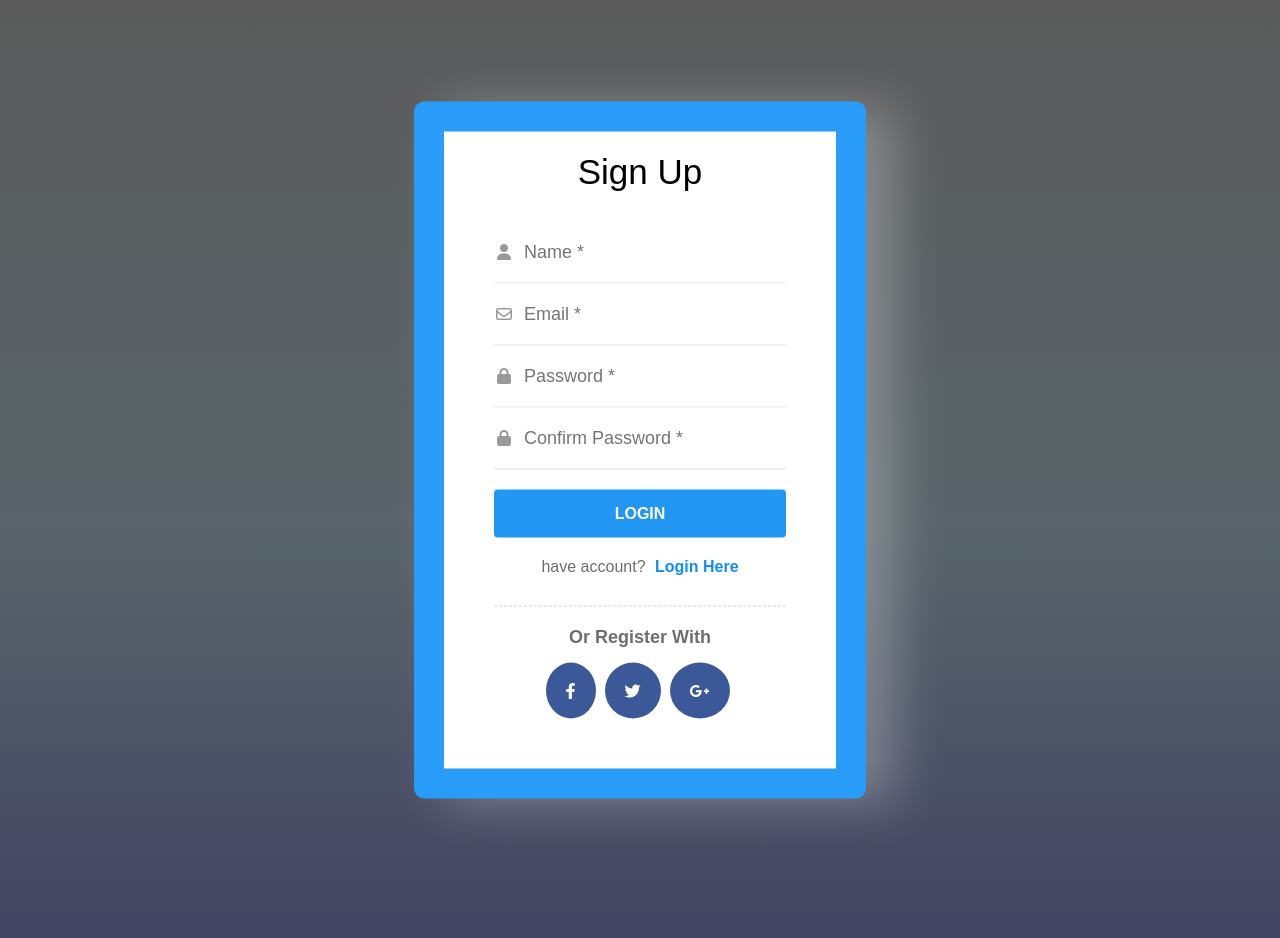
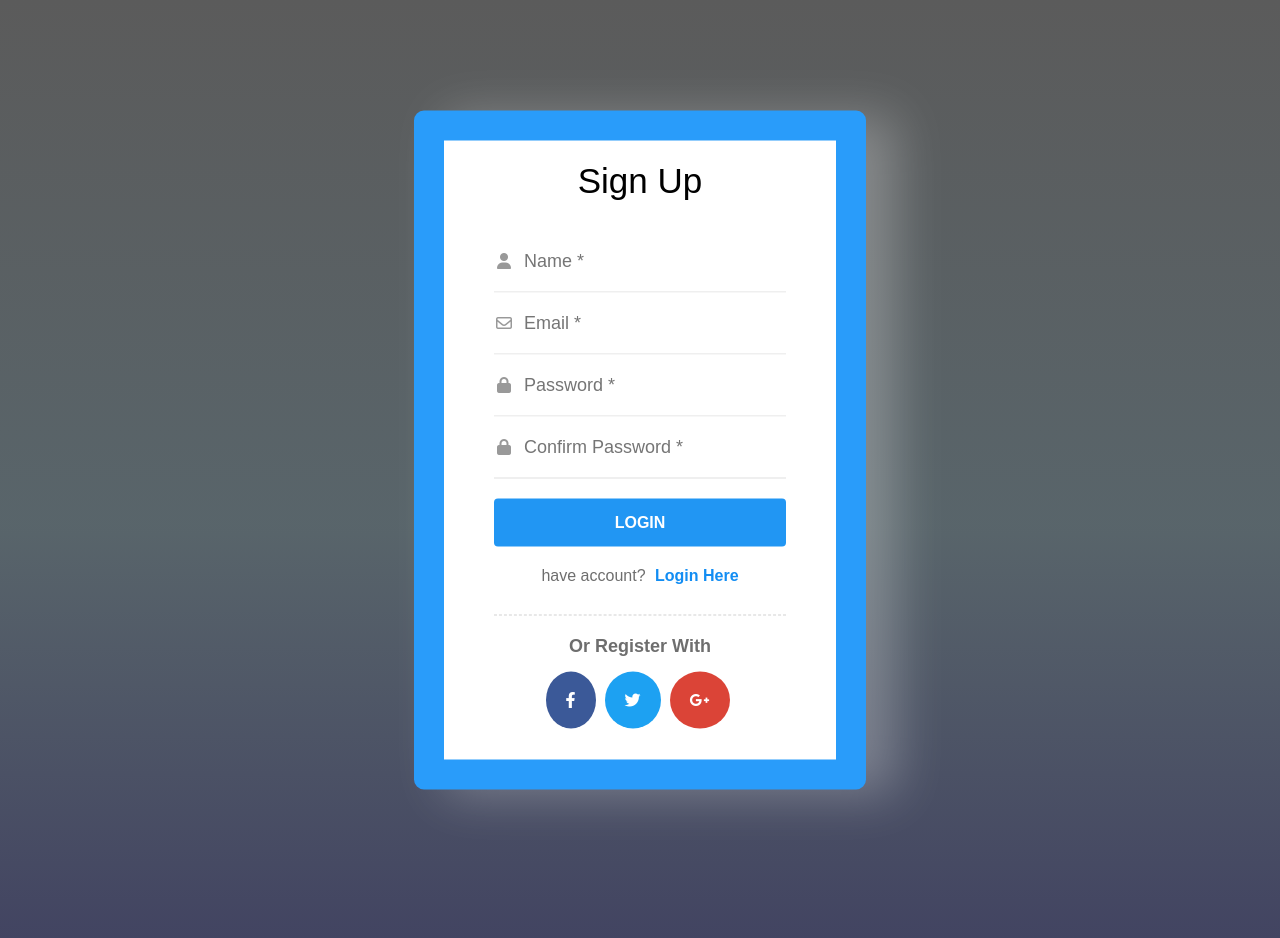
Before and after one commit to EGYDARK/Sign-Up, a plain HTML site: page index.html in a window 1280 px wide. Drawn offline with Linux system fonts and the light colour scheme.

Commit message:
Update main.css

```diff
--- a/main.css
+++ b/main.css
@@ -64,18 +64,17 @@ body {
   position: absolute;
   left: 10px;
   transform: translateX(-50%);
-
 }
 .container  .page-content .form i:first-child {
   top: 22px;
 }
-.container  .page-content .form i:nth-child(3) {
+.container  .page-content .form i:nth-of-type(2) {
   top: 34%;
 }
-.container  .page-content .form i:nth-child(5) {
+.container  .page-content .form i:nth-of-type(3) {
   top: 59%;
 }
-.container  .page-content .form i:nth-child(7) {
+.container  .page-content .form i:nth-of-type(4) {
   top: 84%;
 }
 .container  .page-content .btn {
@@ -103,6 +102,7 @@ body {
   margin-left: 5px;
   color: hsl(207, 90%, 51%);
   font-weight: bold;
+  cursor: pointer;
 }
 .container .page-content .regist {
   margin-top: 20px;
@@ -113,24 +113,29 @@ body {
   font-size: 18px;
 }
 .container .page-content .regist .social {
-  margin-top: 15px;
+  margin-top: 35px;
 }
-.container .page-content .regist .social i {
+.container .page-content .regist .social a {
   margin-right: 5px;
-  text-align: center;
   color: white;
 }
-.container .page-content .regist .social i:first-child {
+.container  .page-content .regist .social  i {
+  transition: 0.3s;
+}
+.container  .page-content .regist .social a:hover i {
+  transform: translateY(-10px);
+}
+.container .page-content .regist .social a:first-child {
   background-color: hsl(220.65deg 44.08% 41.37%);
   padding: 20px;
   border-radius: 50%;
 }
-.container .page-content .regist .social i:nth-child(2) {
+.container .page-content .regist .social a:nth-of-type(2) {
   background-color: hsl(202.82deg 89.12% 53.14%);
   padding: 20px;
   border-radius: 50%;
 }
-.container .page-content .regist .social i:nth-child(3) {
+.container .page-content .regist .social a:nth-child(3) {
   background-color: hsl(4.76deg 69.49% 53.73%);
   padding: 20px;
   border-radius: 50%;
```
